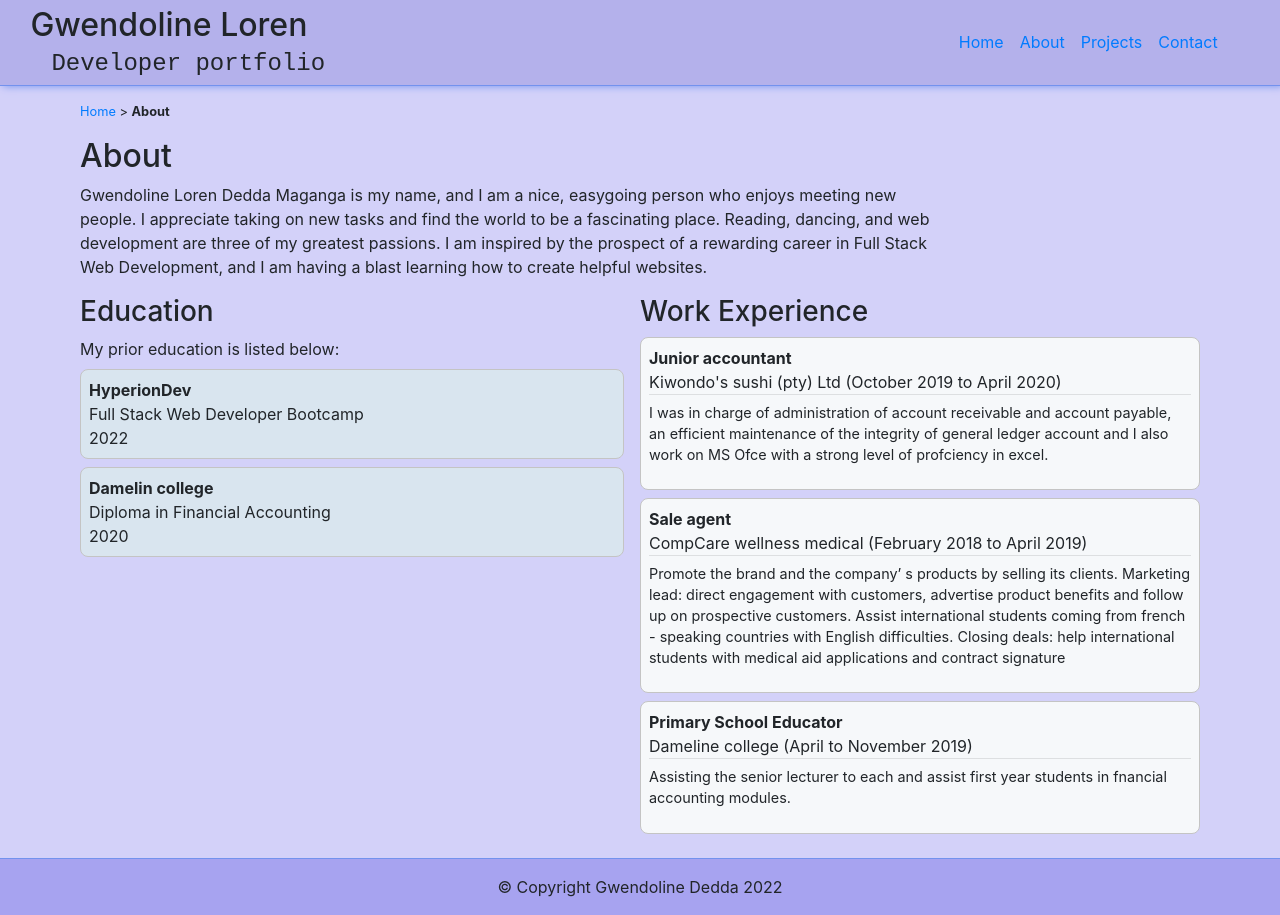
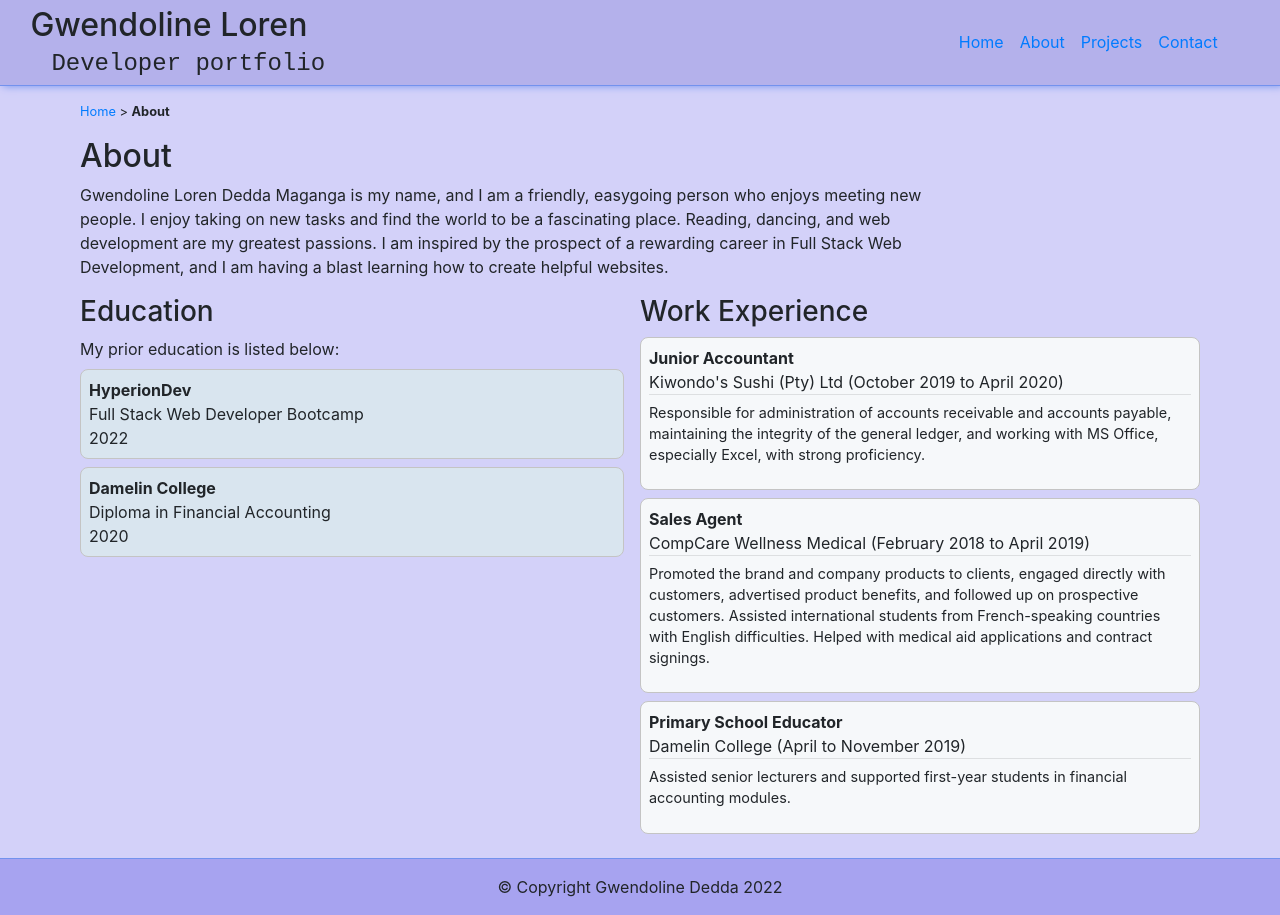
Before and after one commit to GwendolineLoren/Portfolio, a Next.js app: page /about in a window 1280 px wide. Built offline with nearby package versions, Linux system fonts and the light colour scheme.

Commit message:
Update about.js

```diff
--- a/pages/about.js
+++ b/pages/about.js
@@ -1,4 +1,4 @@
-//Import layout component
+// Import layout component
 import Layout from "../components/Layout";
 
 // Import bootstrap image component
@@ -14,21 +14,23 @@ const imgStyle = {
 };
 
 // About page
-export default () => (
+export default function About() {
+  return (
     <Layout>
-
       <div className="breadcrumbs">
         <a href="/">Home</a> {">"} <b>About</b>
       </div>
+
       <div className="aboutPage">
         <div className="paraAndImage">
           <div className="para">
             <h2>About</h2>
             <p>
-            Gwendoline Loren Dedda Maganga is my name, and I am a nice, easygoing person who enjoys meeting new people. I appreciate taking on new tasks and find the world to be a fascinating place. Reading, dancing, and web development are three of my greatest passions. I am inspired by the prospect of a rewarding career in Full Stack Web Development, and I am having a blast learning how to create helpful websites.
+              Gwendoline Loren Dedda Maganga is my name, and I am a friendly, easygoing person who enjoys meeting new people. I enjoy taking on new tasks and find the world to be a fascinating place. Reading, dancing, and web development are my greatest passions. I am inspired by the prospect of a rewarding career in Full Stack Web Development, and I am having a blast learning how to create helpful websites.
             </p>
           </div>
         </div>
+
         <div className="eduAndWork">
           <div className="edu">
             <h3>Education</h3>
@@ -38,44 +40,44 @@ export default () => (
               <div className="priorEduDivs">
                 <b>HyperionDev</b> <br />
                 Full Stack Web Developer Bootcamp <br />
-              2022 <br />
+                2022
               </div>
               <div className="priorEduDivs">
-              <b>Damelin college</b> <br />
+                <b>Damelin College</b> <br />
                 Diploma in Financial Accounting <br />
                 2020
               </div>
             </p>
           </div>
+
           <div className="work">
             <h3>Work Experience</h3>
+
             <div className="job">
-            {" "}
-            <b>Junior accountant </b> <br />
-            Kiwondo's sushi (pty) Ltd (October 2019 to April 2020) <hr />
+              <b>Junior Accountant</b> <br />
+              Kiwondo's Sushi (Pty) Ltd (October 2019 to April 2020)
+              <hr />
               <p>
-              I was in charge of administration of account receivable and account payable, an efficient maintenance of the integrity of general ledger account and I also work on MS Ofce with a strong level of profciency in excel.
-
+                Responsible for administration of accounts receivable and accounts payable, maintaining the integrity of the general ledger, and working with MS Office, especially Excel, with strong proficiency.
               </p>
             </div>
+
             <div className="job">
-            <b>Sale agent</b> <br />
-            CompCare wellness medical (February 2018 to April 2019) <hr />
+              <b>Sales Agent</b> <br />
+              CompCare Wellness Medical (February 2018 to April 2019)
+              <hr />
               <p>
-              Promote the brand and the company’ s
-              products by selling its clients.
-              Marketing lead: direct engagement with customers, advertise product benefits and follow up on prospective customers.
-              Assist international students coming from french - speaking countries with English difficulties.
-              Closing deals: help international students with medical aid applications and contract signature
+                Promoted the brand and company products to clients, engaged directly with customers, advertised product benefits, and followed up on prospective customers. Assisted international students from French-speaking countries with English difficulties. Helped with medical aid applications and contract signings.
               </p>
             </div>
 
             <div className="job">
               <b>Primary School Educator</b> <br />
-            Dameline college (April to November 2019) <hr />
+              Damelin College (April to November 2019)
+              <hr />
               <p>
-              {" "}
-              Assisting the senior lecturer to each and assist first year students in fnancial accounting modules. </p>
+                Assisted senior lecturers and supported first-year students in financial accounting modules.
+              </p>
             </div>
           </div>
         </div>
@@ -137,5 +139,4 @@ export default () => (
       `}</style>
     </Layout>
   );
-
-//#dedede
+}
```
Lines whose indentation alone changed are shown as unchanged.
